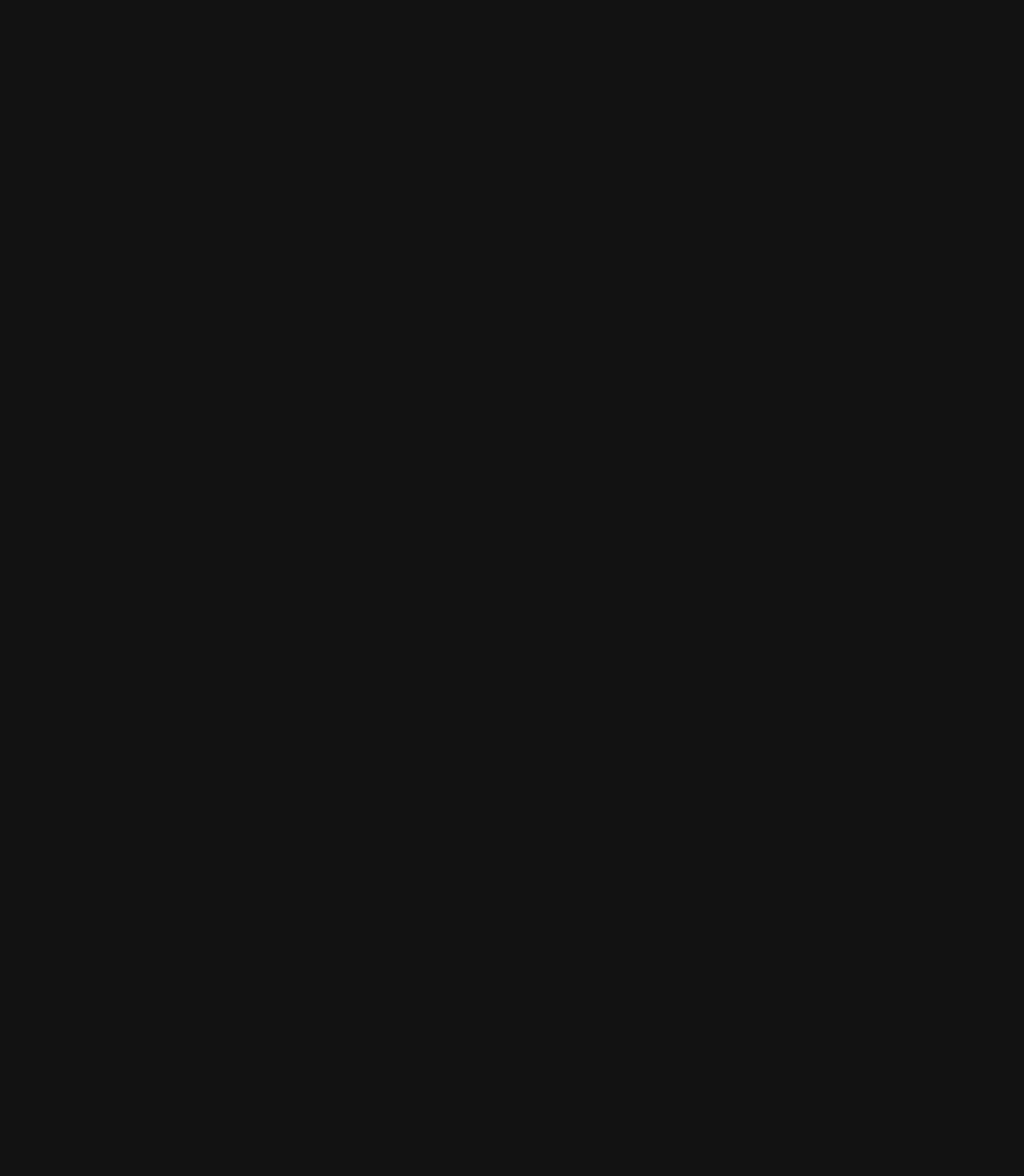
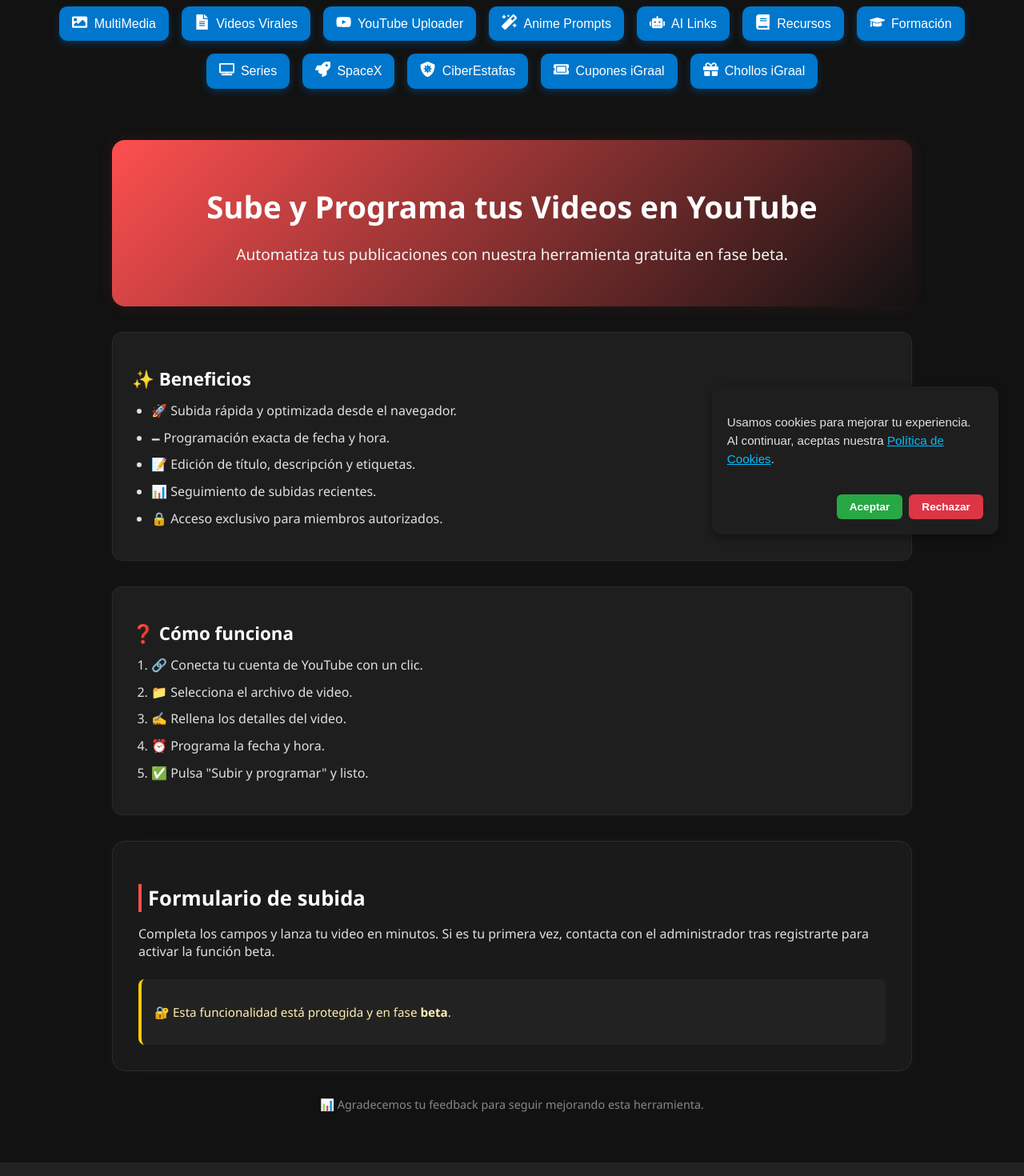
Before and after one commit to spv4ever/free-resources, a React (Create React App) app in the folder frontend/: page /youtube-uploader in a window 1280 px wide. Before the commit this address had no page. Shown: the part 100-1570 px from the top of the page at 80% size. Before the commit the page ends 800 px from the top, so only its background shows below. Built offline with nearby package versions, Linux system fonts and the light colour scheme; no server answers.

Commit message:
landing subida youtube

```diff
--- a/frontend/src/App.js
+++ b/frontend/src/App.js
@@ -59,6 +59,7 @@
 import AdminLinkAnalysis from './components/admin/AdminLinkAnalysis';
 import UserLinkDetail from './components/UserLinkDetail';
 import UserLinkHistory from './components/UserLinkHistory';
+import YouTubeLandingPage from './pages/YouTubeLandingPage.jsx'
 
 
 
@@ -148,6 +149,7 @@
             <Route path="/admin/link-analysis" element={<AdminLinkAnalysis />} />
             <Route path="/pro/link-analysis/:id" element={<UserLinkDetail />} />
             <Route path="/panel/pro/historial" element={<UserLinkHistory />} />
+            <Route path="/youtube-uploader" element={<YouTubeLandingPage />} />
 
 
 
--- a/frontend/src/layouts/Layout.js
+++ b/frontend/src/layouts/Layout.js
@@ -18,7 +18,7 @@
   // 🔥 Inicio atractivo (alto interés / engagement)
   { title: 'MultiMedia', description: 'Imágenes del universo, los mejores vídeos, todo Multimedia', path: '/media', icon: <FaImage /> },
   { title: 'Videos Virales', description: 'Los mejores Shorts organizados por categoría', path: '/viral-shorts', icon: <FaFileAlt /> },
-  { title: 'YouTube Channels', description: 'Nuestros canales recomendados de YouTube.', path: '/youtube-channels', icon: <FaYoutube /> },
+  { title: 'YouTube Uploader', description: 'Sube y programa tus creaciones! Verán la luz cuando tu decidas', path: '/youtube-uploader', icon: <FaYoutube /> },
   { title: 'Anime Prompts', description: 'Generador de prompts IA con personajes anime', path: '/generador-anime-prompts', icon: <FaMagic /> },
   { title: 'AI Links', description: 'Lista de herramientas de inteligencia artificial.', path: '/ai-links', icon: <FaRobot /> },
 
--- /dev/null
+++ b/frontend/src/pages/YouTubeLandingPage.jsx
@@ -0,0 +1,51 @@
+import React from 'react';
+import YoutubeUploadForm from '../components/YoutubeUploadForm';
+import '../styles/YouTubeLanding.css';
+
+function YouTubeLandingPage() {
+  return (
+    <div className="yt-landing-container">
+      <header className="yt-header">
+        <h1>Sube y Programa tus Videos en YouTube</h1>
+        <p>Automatiza tus publicaciones con nuestra herramienta gratuita en fase beta.</p>
+      </header>
+
+      <section className="yt-section yt-benefits">
+        <h2>✨ Beneficios</h2>
+        <ul>
+          <li>🚀 Subida rápida y optimizada desde el navegador.</li>
+          <li>🗕️ Programación exacta de fecha y hora.</li>
+          <li>📝 Edición de título, descripción y etiquetas.</li>
+          <li>📊 Seguimiento de subidas recientes.</li>
+          <li>🔒 Acceso exclusivo para miembros autorizados.</li>
+        </ul>
+      </section>
+
+      <section className="yt-section yt-instructions">
+        <h2>❓ Cómo funciona</h2>
+        <ol>
+          <li>🔗 Conecta tu cuenta de YouTube con un clic.</li>
+          <li>📁 Selecciona el archivo de video.</li>
+          <li>✍️ Rellena los detalles del video.</li>
+          <li>⏰ Programa la fecha y hora.</li>
+          <li>✅ Pulsa "Subir y programar" y listo.</li>
+        </ol>
+      </section>
+
+      <section className="yt-cta-box">
+        <h2>Formulario de subida</h2>
+        <p>Completa los campos y lanza tu video en minutos. Si es tu primera vez, contacta con el administrador tras registrarte para activar la función beta.</p>
+        <div className="yt-beta-info">
+          <p>🔐 Esta funcionalidad está protegida y en fase <strong>beta</strong>.</p>
+        </div>
+        <YoutubeUploadForm />
+      </section>
+
+      <footer className="yt-footer-note">
+        <p>📊 Agradecemos tu feedback para seguir mejorando esta herramienta.</p>
+      </footer>
+    </div>
+  );
+}
+
+export default YouTubeLandingPage;
--- /dev/null
+++ b/frontend/src/styles/YouTubeLanding.css
@@ -0,0 +1,100 @@
+/* YouTubeLanding.css */
+
+.yt-landing-container {
+  max-width: 1000px;
+  margin: auto;
+  padding: 2rem;
+  font-family: 'Segoe UI', sans-serif;
+  background-color: #121212;
+  color: #e0e0e0;
+}
+
+.yt-header {
+  text-align: center;
+  margin-bottom: 2rem;
+  background: linear-gradient(135deg, #ff4f4f 0%, #121212 100%);
+  padding: 2rem 1rem;
+  border-radius: 16px;
+  box-shadow: 0 0 20px rgba(255, 79, 79, 0.1);
+}
+
+.yt-header h1 {
+  color: #ffffff;
+  font-size: 2.4rem;
+}
+
+.yt-header p {
+  font-size: 1.2rem;
+  color: #f5f5f5;
+  margin-top: 0.8rem;
+}
+
+.yt-section {
+  opacity: 0;
+  transform: translateY(20px);
+  animation: fadeInUp 0.6s ease forwards;
+  margin-bottom: 2rem;
+  background-color: #1e1e1e;
+  padding: 1.5rem;
+  border-radius: 12px;
+  border: 1px solid #2a2a2a;
+  box-shadow: 0 0 10px rgba(255, 255, 255, 0.03);
+}
+
+.yt-section h2 {
+  color: #ffffff;
+  font-size: 1.4rem;
+  margin-bottom: 0.75rem;
+}
+
+.yt-section ul,
+.yt-section ol {
+  margin-top: 0.75rem;
+  padding-left: 1.5rem;
+}
+
+.yt-section li {
+  margin-bottom: 0.6rem;
+  font-size: 1rem;
+  line-height: 1.5;
+}
+
+.yt-cta-box {
+  background-color: #1a1a1a;
+  padding: 2rem;
+  border-radius: 16px;
+  box-shadow: 0 0 15px rgba(255, 255, 255, 0.03);
+  border: 1px solid #2a2a2a;
+}
+
+.yt-cta-box h2 {
+  font-size: 1.6rem;
+  color: #ffffff;
+  margin-bottom: 1rem;
+  border-left: 4px solid #ff4f4f;
+  padding-left: 0.5rem;
+}
+
+.yt-beta-info {
+  background-color: #222;
+  border-left: 4px solid #ffcc00;
+  padding: 1rem;
+  margin-top: 1.5rem;
+  border-radius: 8px;
+  color: #ffefb0;
+  font-size: 0.95rem;
+}
+
+.yt-footer-note {
+  text-align: center;
+  font-size: 0.9rem;
+  color: #888;
+  margin-top: 2rem;
+}
+
+@keyframes fadeInUp {
+  to {
+    opacity: 1;
+    transform: translateY(0);
+  }
+}
--- a/frontend/src/styles/YoutubeUploadForm.css
+++ b/frontend/src/styles/YoutubeUploadForm.css
@@ -1,14 +1,16 @@
+/* CONTENEDOR GENERAL */
 .youtube-upload-container {
-  max-width: 700px;
+  max-width: 1000px;
   margin: auto;
   font-family: 'Segoe UI', sans-serif;
   background-color: #1e1e1e;
-  padding: 20px;
-  border-radius: 10px;
+  padding: 2rem;
+  border-radius: 12px;
   color: #e0e0e0;
-  box-shadow: 0 0 8px rgba(255, 255, 255, 0.1);
+  box-shadow: 0 0 10px rgba(255, 255, 255, 0.05);
 }
 
+/* BOTONES */
 .youtube-upload-container button {
   padding: 10px 15px;
   background-color: #d93025;
@@ -24,6 +26,7 @@
   background-color: #c5221f;
 }
 
+/* FORMULARIO */
 .youtube-upload-container form {
   background-color: #2a2a2a;
   padding: 20px;
@@ -43,7 +46,8 @@
 .youtube-upload-container form input[type="datetime-local"],
 .youtube-upload-container form select,
 .youtube-upload-container form textarea,
-.youtube-upload-container form input[type="file"] {
+.youtube-upload-container form input[type="file"],
+.custom-datepicker {
   width: 100%;
   padding: 10px;
   background-color: #1b1b1b;
@@ -59,12 +63,7 @@
   resize: vertical;
 }
 
-.youtube-upload-container p {
-  font-weight: bold;
-  text-align: center;
-  margin-top: 15px;
-}
-
+/* ENLACES */
 .youtube-upload-container a {
   display: inline-block;
   margin-top: 15px;
@@ -77,6 +76,14 @@
   text-decoration: underline;
 }
 
+/* TEXTO CENTRAL */
+.youtube-upload-container p {
+  font-weight: bold;
+  text-align: center;
+  margin-top: 15px;
+}
+
+/* PROGRESS BAR */
 .youtube-upload-container .progress-bar {
   height: 10px;
   background: #444;
@@ -92,34 +99,72 @@
   transition: width 0.3s ease;
 }
 
-.custom-datepicker {
-  width: 100%;
-  padding: 10px;
-  background-color: #1b1b1b;
-  color: #f0f0f0;
-  border: 1px solid #444;
-  border-radius: 4px;
-  margin-bottom: 12px;
-}
-
-.youtube-upload-layout {
+/* LAYOUT FLEXIBLE */
+.youtube-upload-layout,
+.yt-upload-wrapper {
   display: flex;
+  flex-direction: row;
   flex-wrap: wrap;
   gap: 2rem;
+  margin-top: 1.5rem;
   align-items: flex-start;
 }
 
-.youtube-upload-form {
-  flex: 1;
+/* FORMULARIO LADO IZQUIERDO */
+.youtube-upload-form,
+.yt-upload-form {
+  flex: 1 1 350px;
+  background-color: #1a1a1a;
+  padding: 1.5rem;
+  border-radius: 12px;
+  border: 1px solid #2a2a2a;
   min-width: 300px;
 }
 
-.youtube-upload-history-wrapper {
-  flex: 1;
+/* HISTORIAL DE SUBIDAS */
+.youtube-upload-history-wrapper,
+.yt-upload-history {
+  flex: 1 1 350px;
+  background-color: #1a1a1a;
+  padding: 1.5rem;
+  border-radius: 12px;
+  border: 1px solid #2a2a2a;
+  overflow-x: auto;
   min-width: 300px;
 }
 
+.yt-upload-history h3 {
+  color: #ffffff;
+  margin-bottom: 1rem;
+}
 
+.yt-upload-history table {
+  width: 100%;
+  border-collapse: collapse;
+  color: #e0e0e0;
+}
+
+.yt-upload-history th,
+.yt-upload-history td {
+  padding: 0.6rem 0.8rem;
+  border-bottom: 1px solid #333;
+  text-align: left;
+  font-size: 0.9rem;
+}
+
+.yt-upload-history th {
+  background-color: #222;
+  color: #ff4f4f;
+  font-weight: bold;
+  text-transform: uppercase;
+  font-size: 0.8rem;
+}
+
+.yt-upload-history tr:hover {
+  background-color: #2a2a2a;
+}
+
+/* MENSAJE DE ADVERTENCIA (LIMITACIONES) */
 .upload-warning {
   background-color: #fff8e1;
   color: #9e6600;
--- a/frontend/src/styles/YoutubeUploadHistory.css
+++ b/frontend/src/styles/YoutubeUploadHistory.css
@@ -3,26 +3,42 @@
   font-size: 0.9rem;
   width: 100%;
   overflow-x: auto;
+  background-color: #1a1a1a;
+  border-radius: 8px;
+  border: 1px solid #2a2a2a;
 }
 
 .history-table table {
   width: 100%;
   border-collapse: collapse;
+  color: #e0e0e0;
 }
 
 .history-table th,
 .history-table td {
   padding: 8px 12px;
-  border: 1px solid #ccc;
+  border: 1px solid #333;
   text-align: left;
 }
 
 .history-table th {
-  background-color: #f0f0f0;
+  background-color: #222;
+  color: #ff4f4f;
+  font-weight: bold;
+  text-transform: uppercase;
+  font-size: 0.8rem;
+}
+
+.history-table td {
+  background-color: #1a1a1a;
+}
+
+.history-table tr:hover td {
+  background-color: #2a2a2a;
 }
 
 .history-table a {
-  color: #1976d2;
+  color: #4aa3ff;
   text-decoration: none;
 }
 
@@ -30,8 +46,9 @@
   text-decoration: underline;
 }
 
+/* Animación para resaltar cambios */
 @keyframes flash {
-  0% { background-color: #ffffcc; }
+  0% { background-color: #444400; }
   100% { background-color: transparent; }
 }
 
```
